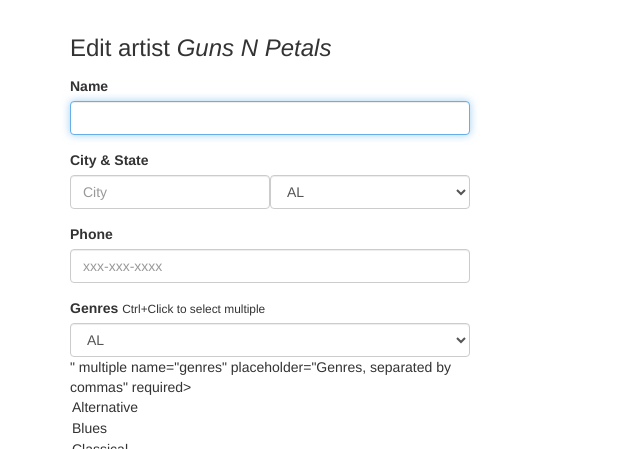
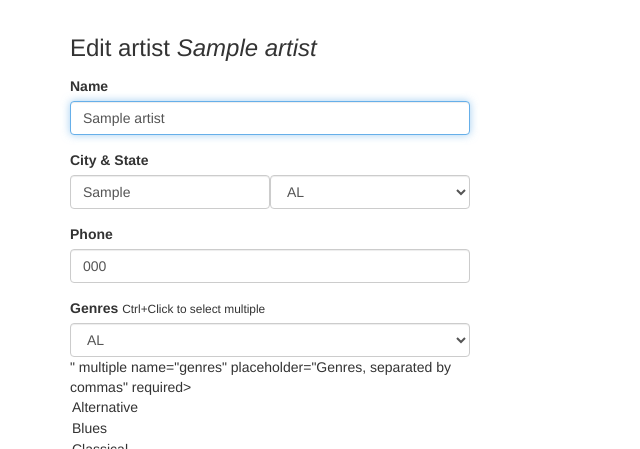
Before and after one commit to saltamay/Udacity_FSND_Fyyur, a Flask app: page /artists/1/edit in a window 1280 px wide. Shown: the part 60-509 px from the top of the page, without its empty margins (0-640 px from the left). Run offline with Flask 2, Linux system fonts and the light colour scheme; tables that the repository leaves empty hold one stand-in row (values such as "Sample post"); some libraries are stand-ins or nearby versions.

Commit message:
feat: Update artist
TODO: populate form with fields from artist with ID <artist_id>
TODO: take values from the form submitted, and update existing
  artist record with ID <artist_id> using the new attributes

```diff
--- a/app.py
+++ b/app.py
@@ -408,19 +408,13 @@
 @app.route('/artists/<int:artist_id>/edit', methods=['GET'])
 def edit_artist(artist_id):
   form = ArtistForm()
-  artist={
-    "id": 4,
-    "name": "Guns N Petals",
-    "genres": ["Rock n Roll"],
-    "city": "San Francisco",
-    "state": "CA",
-    "phone": "326-123-5000",
-    "website": "https://www.gunsnpetalsband.com",
-    "facebook_link": "https://www.facebook.com/GunsNPetals",
-    "seeking_venue": True,
-    "seeking_description": "Looking for shows to perform at in the San Francisco Bay Area!",
-    "image_link": "https://images.unsplash.com/photo-1549213783-8284d0336c4f?ixlib=rb-1.2.1&ixid=eyJhcHBfaWQiOjEyMDd9&auto=format&fit=crop&w=300&q=80"
-  }
+  artist=Artist.query.get(artist_id)
+  form.name.data=artist.name
+  form.city.data=artist.city
+  form.state.data=artist.state
+  form.phone.data=artist.phone
+  form.genres.data=artist.genres
+  form.facebook_link.data=artist.facebook_link
   # TODO: populate form with fields from artist with ID <artist_id>
   return render_template('forms/edit_artist.html', form=form, artist=artist)
 
@@ -428,7 +422,26 @@
 def edit_artist_submission(artist_id):
   # TODO: take values from the form submitted, and update existing
   # artist record with ID <artist_id> using the new attributes
-
+  error=False
+  genres=[]
+  genres.append(request.form.get("genres"))
+  try:
+    Artist.query.filter_by(id=artist_id).update(request.form)
+    db.session.commit()
+  except:
+    error=True
+    db.session.rollback()
+    print(sys.exc_info())
+  finally:
+    db.session.close()
+  if error:
+    # TODO: on unsuccessful db insert, flash an error instead.
+    flash('An error occurred. Artist ' + request.form['name'] + ' could not be updated.')
+    render_template('errors/500.html')
+  else:
+    # on successful db insert, flash success
+    flash('Artist ' + request.form['name'] + 'info was successfully updated!')
+    return render_template('pages/home.html')
   return redirect(url_for('show_artist', artist_id=artist_id))
 
 @app.route('/venues/<int:venue_id>/edit', methods=['GET'])
--- a/templates/pages/show_venue.html
+++ b/templates/pages/show_venue.html
@@ -75,7 +75,7 @@
 	</div>
 </section>
 <h3>
-	<a href="/"><button data-id={{ venue.id }} class="btn btn-danger btn-lg delete">Delete</button>
+	<a href="/"><button data-id={{ venue.id }} class="btn btn-danger btn-lg delete">Delete</button></a>
 </h3>
 <script>
 	document.querySelector('.delete').addEventListener('click', e => {
```
